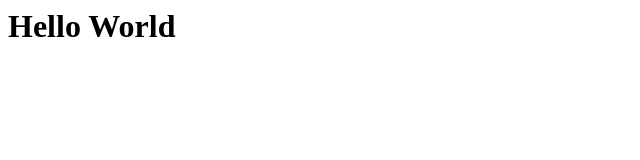
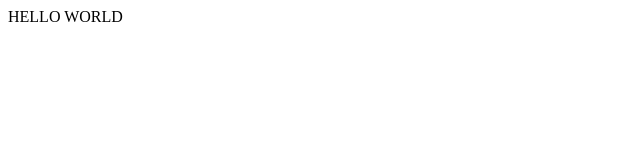
Before and after one commit to vinodrampur/vinod, a plain HTML site: page index.html in a window 1280 px wide. Shown: the whole page, without its empty margins (0-640 px from the left). Drawn offline with Linux system fonts and the light colour scheme.

Commit message:
Update index.html

```diff
--- a/index.html
+++ b/index.html
@@ -1 +1 @@
-<h1>Hello World</h1>
+<html><body> HELLO WORLD </body></html>
```
